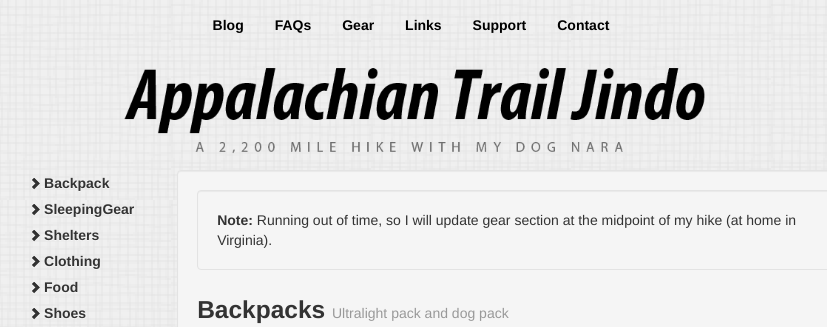
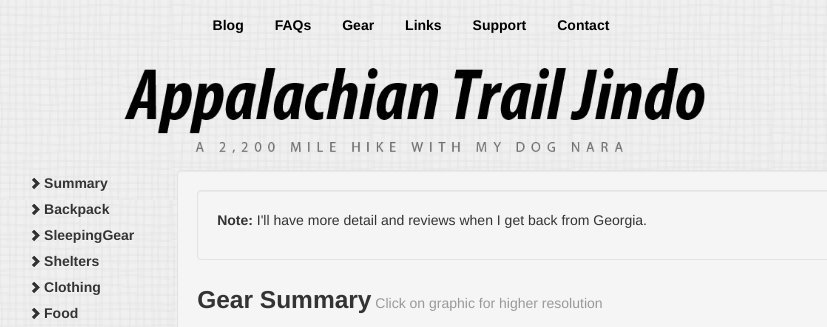
Before and after one commit to Jberczel/ATJindo, a Python web app: template templates/gear.html in a window 1280 px wide. Shown: the top 327 px of the page, without its empty margins (229-1056 px from the left). Run offline with Jinja, Linux system fonts and the light colour scheme; the template is opened without the code that fills it, so the values that code supplies are empty; grey boxes labelled with a size stand in for pictures from a placeholder-image service; some libraries are stand-ins or nearby versions.

Commit message:
updated gear section

```diff
--- a/templates/gear.html
+++ b/templates/gear.html
@@ -10,6 +10,7 @@
 <div class="span2 offset1 bs-docs-sidebar">
 		<!--side nav lists -->
 		<ul class="nav nav-list bs-docs-sidenav affix">
+		  <li><a href="#Summary"><i class="icon-chevron-right"></i>Summary</a></li>
 		  <li><a href="#Backpack"><i class="icon-chevron-right"></i>Backpack</a></li>
 		  <li><a href="#SleepingGear"><i class="icon-chevron-right"></i>SleepingGear</a></li>
 		  <li><a href="#Shelter"><i class="icon-chevron-right"></i>Shelters</a></li>
@@ -24,8 +25,19 @@
 	</div>
 	<div class="span9 well">
 		<div class="well">
-		<b>Note:</b> Running out of time, so I will update gear section at the midpoint of my hike (at home in Virginia).
+			<p><b>Note:</b> I'll have more detail and reviews when I get back from Georgia.</p>
 		</div>
+
+		<section id='Summary'>
+		<div class="page-header">
+			<h3>Gear Summary<small> Click on graphic for higher resolution</small></h3>
+
+			<a href="https://www.dropbox.com/s/np3te2de42ddx6r/gear.JPG?dl=1"><img src="https://www.dropbox.com/s/np3te2de42ddx6r/gear.JPG?dl=1" alt=""></a>
+
+		</div>
+
+		</section>
+
 
 		<section id='Backpack'>
 		<div class="page-header">
```
Also changed, not shown: templates/home.html (+11 -0 lines).
